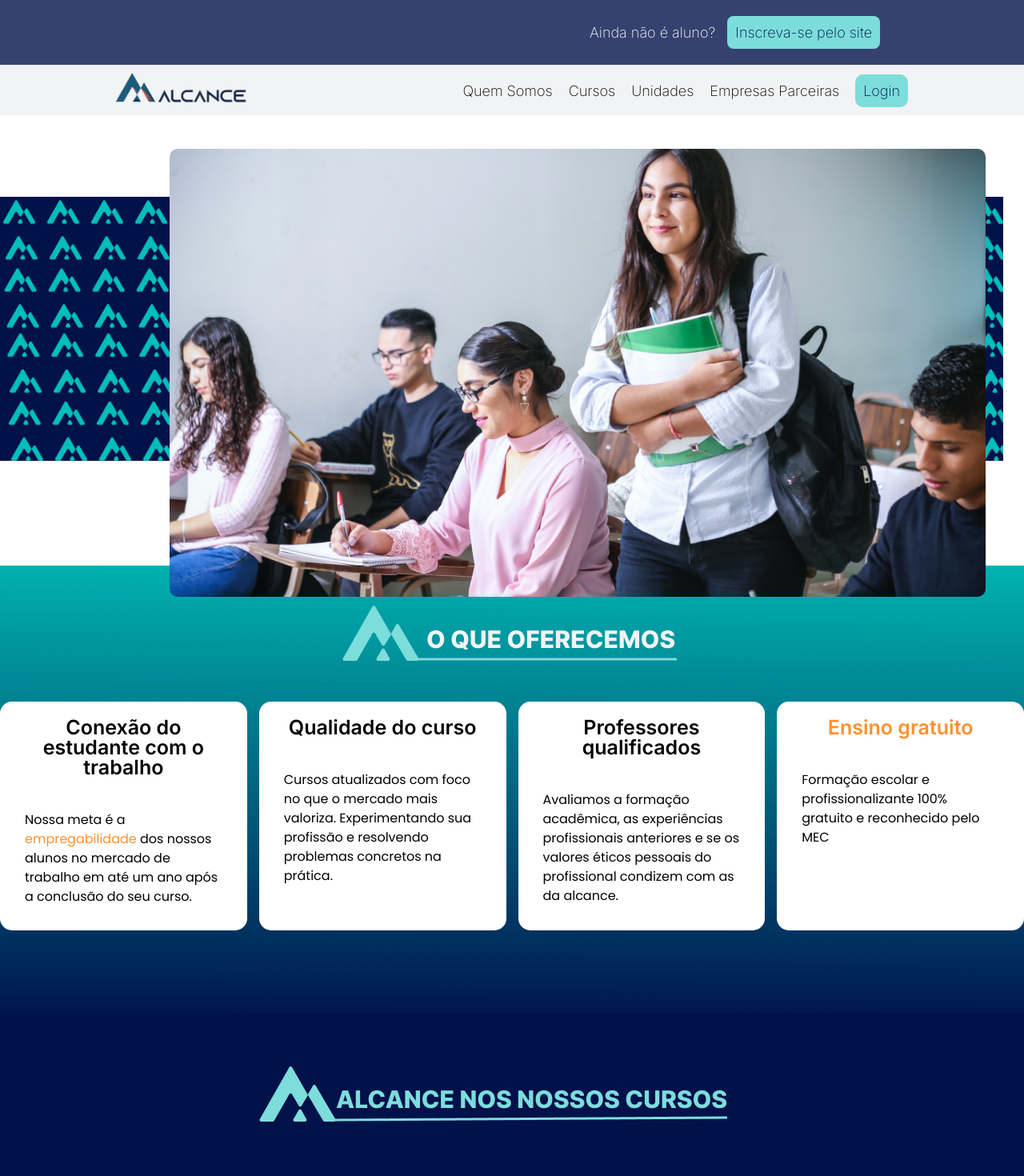
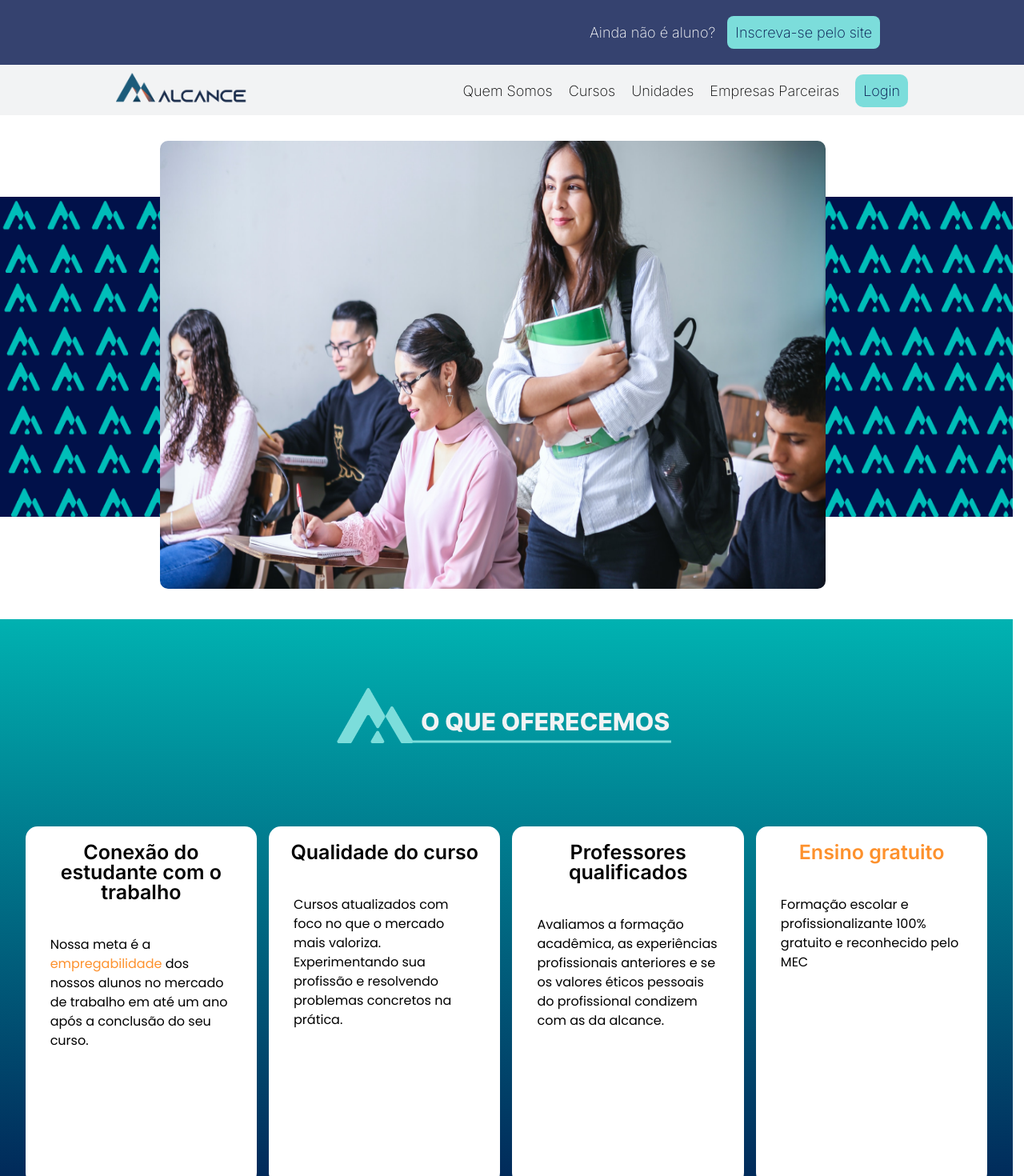
Before and after one commit to Julianaha/alcance, a React (Vite) app: page / in a window 1280 px wide. Shown: the top 1470 px of the page at 80% size. Built offline with nearby package versions, Linux system fonts and the light colour scheme; no server answers.

Commit message:
style: ajusta no css do  footer na home

```diff
--- a/src/components/Footer/Footer.module.css
+++ b/src/components/Footer/Footer.module.css
@@ -2,21 +2,21 @@
   background-color: #7cdddb;
   margin: auto 0;
   display: grid;
-  gap: 15px;
-  padding: 20px;
+  gap: 10px;
+  padding: 10px;
 }
 
 .imgLogo {
-  width: 13%;
+  width: 10%;
 }
 
 .container {
+  height: 40vh;
   background-color: #35426f;
   display: flex;
   margin: auto 0;
   flex-direction: column;
   justify-content: center;
-
 
 }
 
@@ -59,6 +59,7 @@
   padding: 10px;
   font-family: "Inter", sans-serif;
   margin: 8px;
+
 }
 
 .paragraphFirst {
@@ -244,16 +245,17 @@
   flex-direction: column;
   justify-content: center;
   align-items: center;
-  margin: 0px;
 }
 
 .rodape {
   background-color: #f26b1d;
-  width: 100%;
+  width: 98.9vw;
   display: flex;
-  padding: 0px;
-  border-radius: 10px;
+  margin: auto 0;
+  border-radius: 10px 10px 0px 0px;
   justify-content: center;
+  align-items: center;
+
 }
 
 .paragraph0 {
@@ -261,21 +263,14 @@
   width: 10%;
   display: flex;
   padding: 20px;
+
 }
 
 .icons  {
   display: flex;
   color: #f26b1d;
   flex-wrap: wrap;
-  width: 6em;
-  gap: 10px;
+  justify-content: flex-start;
+  width: 70%;
   margin: auto 0;
-
-
 }
-
-.icons2 {
- display: flex;
- text-align: center;
-
-}
--- a/src/components/Footer/index.jsx
+++ b/src/components/Footer/index.jsx
@@ -6,7 +6,7 @@ import { FaTiktok, FaLinkedin, FaFacebookSquare } from "react-icons/fa";
 
 function Footer() {
   return (
-    <box>
+    <box className={styles.box}>
       <div className={styles.headerFirst}>
         <img
           src={alcanceLogo}
--- a/src/pages/Home/Home.module.css
+++ b/src/pages/Home/Home.module.css
@@ -2,32 +2,49 @@
 @import url("https://fonts.googleapis.com/css2?family=Poppins&display=swap");
 
 .banner {
+  display: flex;
   margin: 8% 0 10% 0;
   position: relative;
-  max-width: 100vw;
+  width: 98.9vw;
+  height: 50vh;
 
 }
 
 .imgBanner {
-  width: 98vw;
+  width: 100%;
+
+
 }
 .boxCarrossel {
+  display: flex;
+  width: 65vw;
+  height: 70vh;
   position: absolute;
-  padding: 20px;
+  padding: 10px;
   top: -80px;
   margin: 0 15% 0 15%;
+
+  justify-content: center;
 }
 
 .carrossel {
   border-radius: 10px;
-  height: 70vh;
+  width: 100%;
+  height: 100%;
+
+
 }
 
 .about {
   background: linear-gradient(180.35deg, #00beb9 -7.26%, #01114a 102.84%);
   text-align: center;
-  height: 70vh;
+  height: 100vh;
+  width: 98.9vw;
   margin-top: 10%;
+ align-items: center;
+ justify-content: center;
+  display: flex;
+  flex-direction: column;
 }
 
 .imgAbout {
@@ -38,15 +55,17 @@
   display: flex;
   flex-direction: row;
   justify-content: center;
+  align-items: center;
   gap: 15px;
+  height: 70%;
+  width: 95%;
 }
 
 .card {
   background-color: #fff;
   border-radius: 15px;
-  width: 320px;
-  height: 286px;
-
+  width: 30%;
+  height: 80%;
 }
 
 .titleCard {
```
